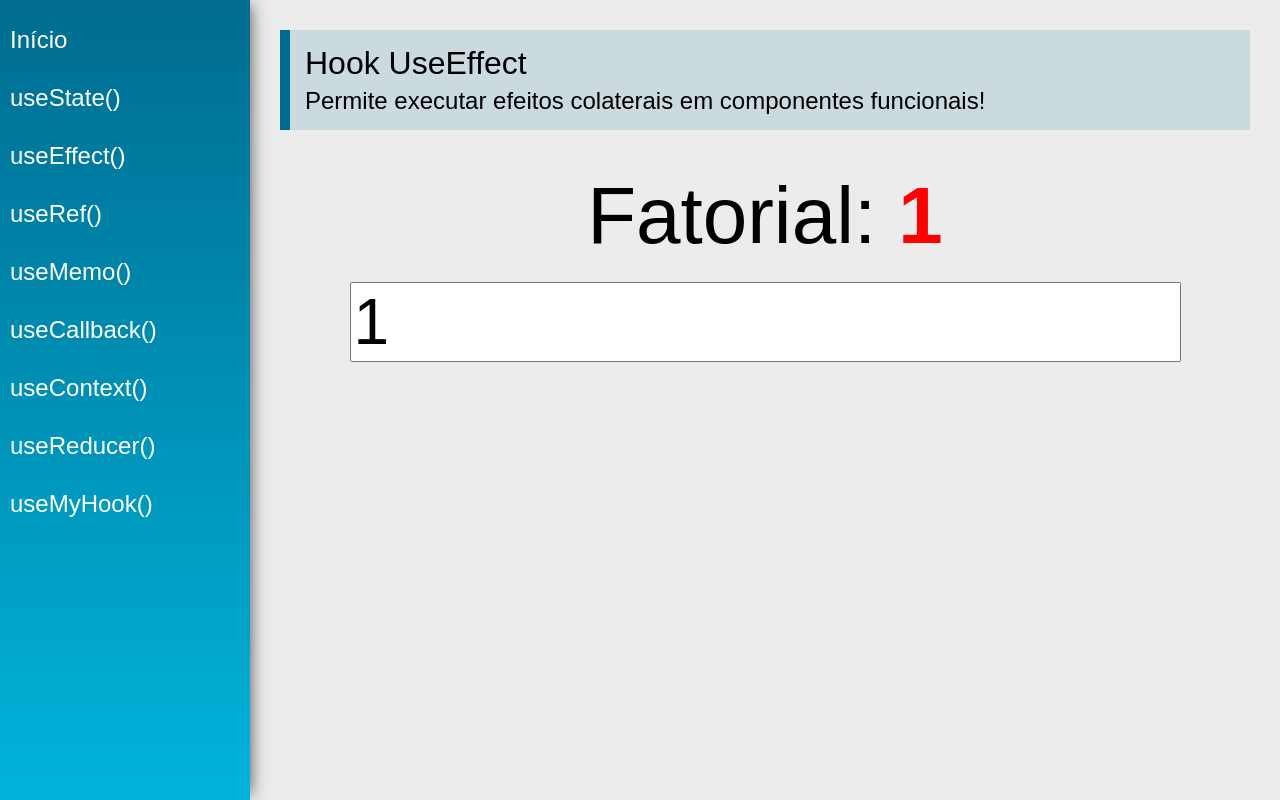
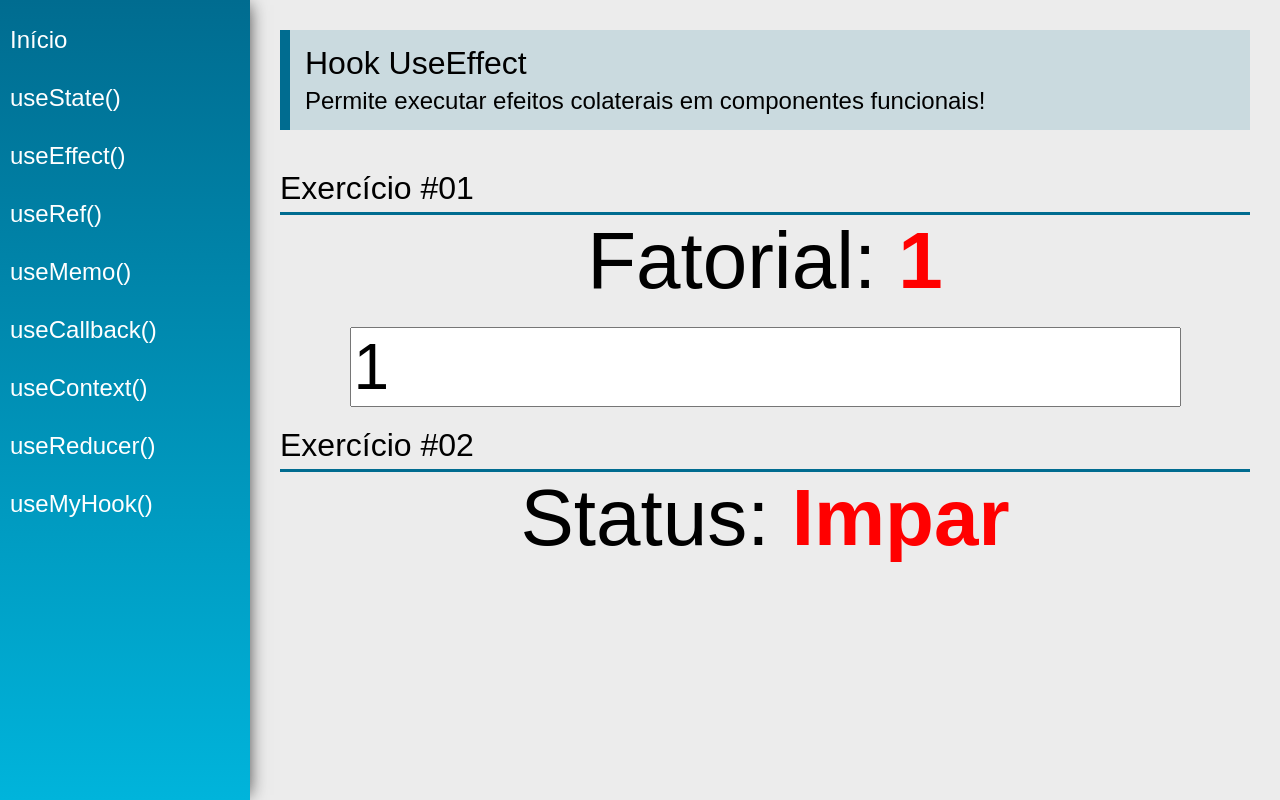
Before and after one commit to viniciusFUU/hooks, a React (Create React App) app: page /useEffect in a window 1280 px wide. Built offline with nearby package versions, Linux system fonts and the light colour scheme.

Commit message:
React Hooks #04

```diff
--- a/src/views/examples/UseEffect.jsx
+++ b/src/views/examples/UseEffect.jsx
@@ -1,12 +1,22 @@
 import React, {useState} from 'react'
 import { useEffect } from 'react'
 import PageTitle from '../../components/layout/PageTitle'
+import SectionTitle from '../../components/layout/SectionTitle'
 
+// ex01
 function calcFatorial(num) {
     const n = parseInt(num)
     if(n < 0) return -1
     if(n === 0) return 1
     return calcFatorial (n - 1) * n
+}
+
+// ex02
+function parImpar(num2){
+    const n2 = parseInt(num2)
+    if(n2 === 0) return "Número nulo"
+    if(n2 % 2 === 0) return "Número Par"
+    if(n2 % 2 !== 0) return "Número Impar"
 }
 
 const UseEffect = (props) => {
@@ -17,12 +27,20 @@
         setFatorial(calcFatorial(number))
     }, [number])
 
+    //ex02
+    const [status, setStatus] = useState("Impar")
+
+    useEffect(function() {
+        setStatus(number % 2 === 0 ? "Par" : "Impar")
+    }, [number])
+
     return (
         <div className="UseEffect">
             <PageTitle
                 title="Hook UseEffect"
                 subtitle="Permite executar efeitos colaterais em componentes funcionais!"
             />
+            <SectionTitle title="Exercício #01"/>
 
             <div className="center">
                 <div>
@@ -32,7 +50,13 @@
                 <input type='number' className='input' value={number} onChange={e => setNumber(e.target.value)}></input>
             </div>
 
-
+            <SectionTitle title="Exercício #02"/>
+            <div className="center">
+                <div>
+                <span className='text'>Status: </span>
+                <span className="text red"> {status}</span>
+                </div>
+            </div>
         </div>
     )
 }
```
